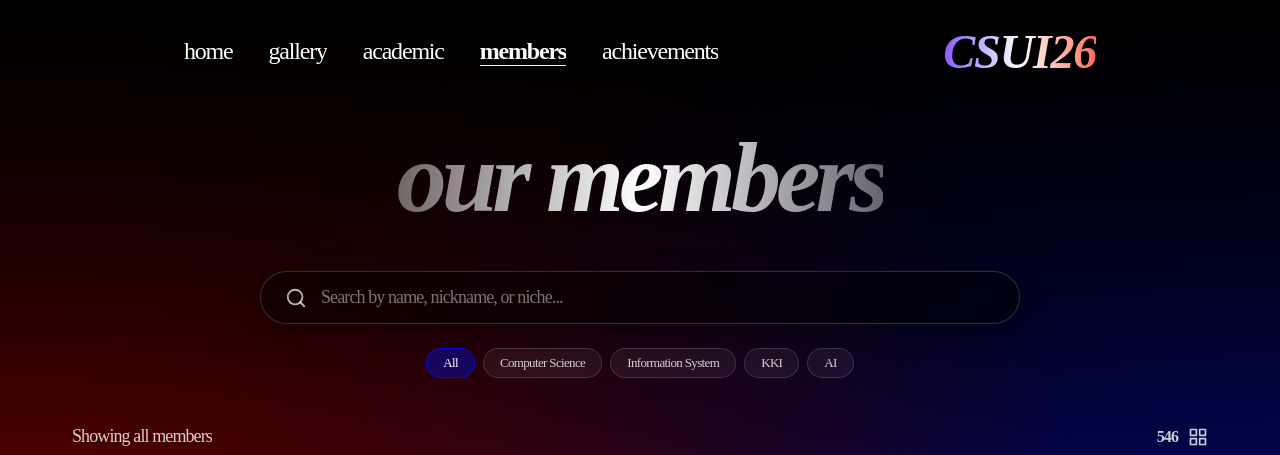
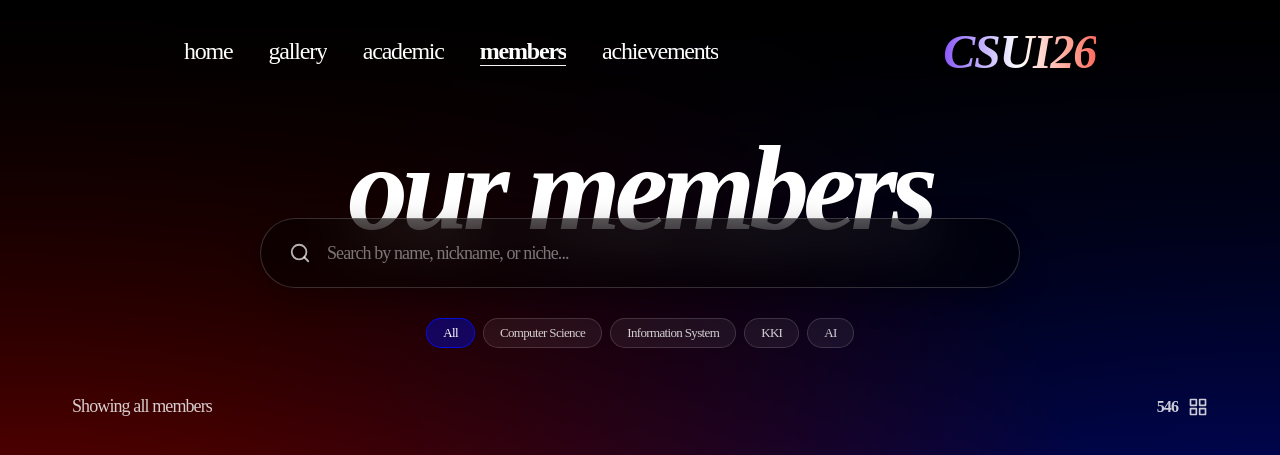
Before and after one commit to CSUI-26/website, an Astro site: page /members in a window 1280 px wide. Shown: the top 455 px of the page. Built offline with nearby package versions, Linux system fonts and the light colour scheme; Astro itself is replaced by a stand-in of ours.

Commit message:
style: adjust hero title sizing and search bar overlap
Adjust the members directory hero typography and search bar positioning:
- Scale title font size using min(14vw, 120px) and prevent text wrapping.
- Overlap the search bar onto the title using negative margin.
- Adjust vertical spacing on small viewports (max-width: 600px).
- Update search bar styling with pill border radius and fixed height.

```diff
--- a/src/pages/members/index.module.css
+++ b/src/pages/members/index.module.css
@@ -18,39 +18,42 @@
 }
 
 .title {
-	font-size: min(10vw, 100px);
+	position: relative;
+	z-index: 1;
+	font-size: min(14vw, 120px);
 	font-weight: var(--font-base-weight-heavy);
 	font-style: italic;
+	white-space: nowrap;
 	letter-spacing: var(--font-base-letterspacing);
 	text-align: center;
-	margin-block-end: 1.5rem;
+	margin-block-end: 0;
 	user-select: none;
-	background-clip: text;
-	-webkit-background-clip: text;
-	color: transparent;
-	background-image: linear-gradient(
-		to right,
-		rgba(255, 255, 255, 0.4),
-		white,
-		rgba(255, 255, 255, 0.4)
-	);
+	color: white;
 }
 
 .search_container {
+	position: relative;
+	z-index: 2;
 	width: min(760px, 100%);
 	display: flex;
 	flex-direction: column;
-	gap: 1rem;
+	gap: 1.25rem;
 	align-items: center;
+	margin-block-start: -40px;
+
+	@media (max-width: 600px) {
+		margin-block-start: -24px;
+	}
 }
 
 .search_bar {
 	width: 100%;
+	height: 70px;
 	display: flex;
 	align-items: center;
-	gap: 12px;
-	padding: 14px 24px;
-	border-radius: var(--border-radius-4);
+	gap: 14px;
+	padding-inline: 28px;
+	border-radius: var(--border-radius-pill);
 	background: rgba(0, 0, 0, 0.44);
 	backdrop-filter: blur(30px);
 	-webkit-backdrop-filter: blur(30px);
```
